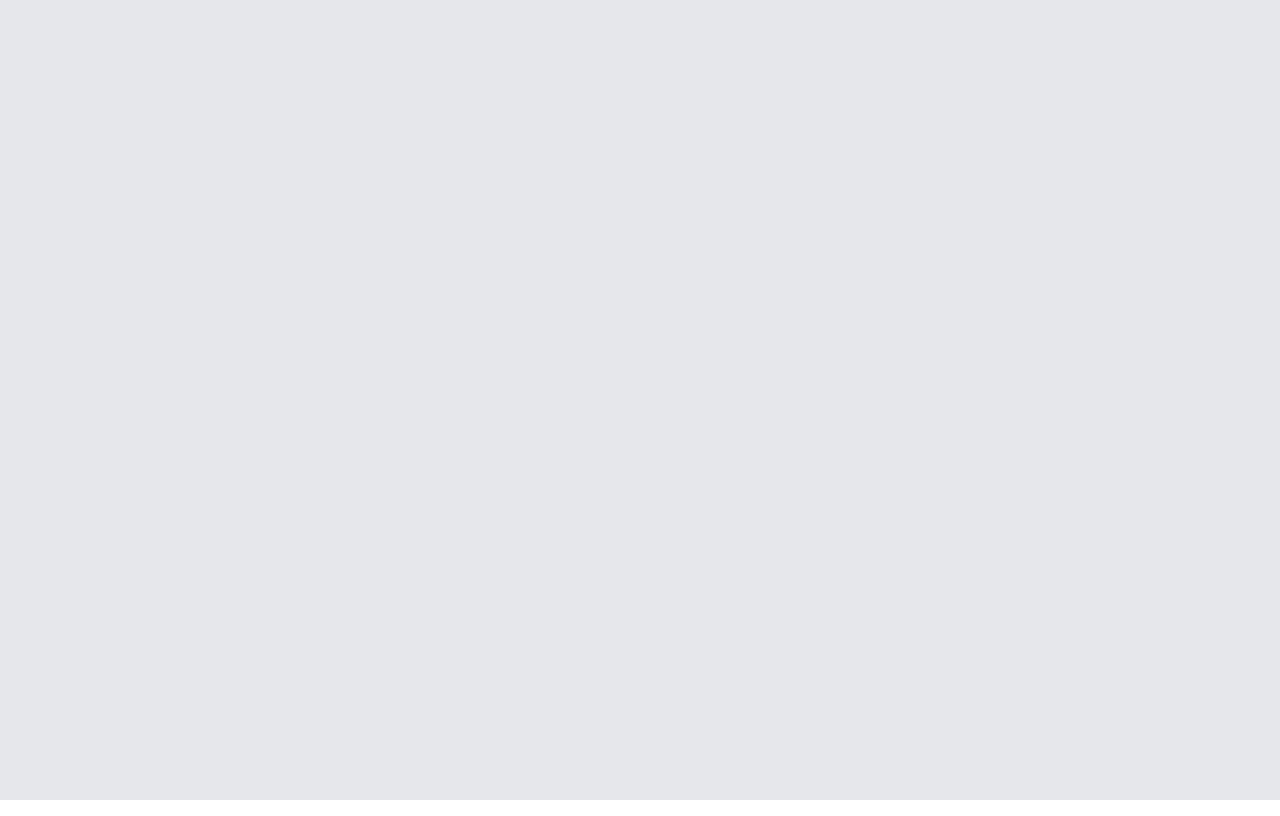
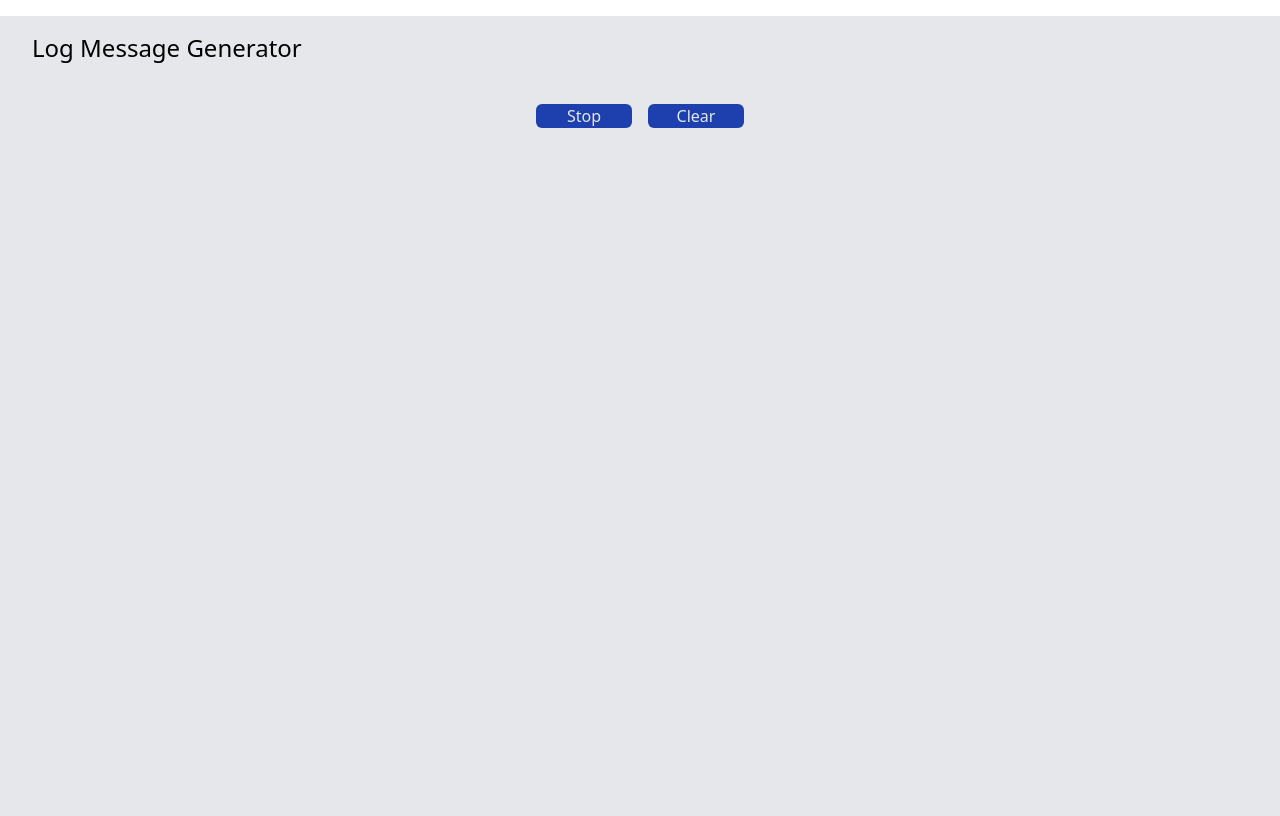
Before and after one commit to DobriJS/TS-React-Custom-Elements, a React (Create React App) app: page / in a window 1280 px wide. Built offline with nearby package versions, Linux system fonts and the light colour scheme.

Commit message:
render pages

```diff
--- a/src/pages/Dashboard.tsx
+++ b/src/pages/Dashboard.tsx
@@ -1,5 +1,15 @@
+import Header from './Header';
+import Actions from './Actions';
+import TileManager from '../components/tiles/TileManager';
+
 const Dashboard: React.FC = () => {
-  return <div className='container bg-gray-200 h-screen mx-auto'></div>;
+  return (
+    <div className='container bg-gray-200 h-screen mx-auto'>
+      <Header />
+      <Actions />
+      <TileManager />
+    </div>
+  );
 };
 
 export default Dashboard;
```
